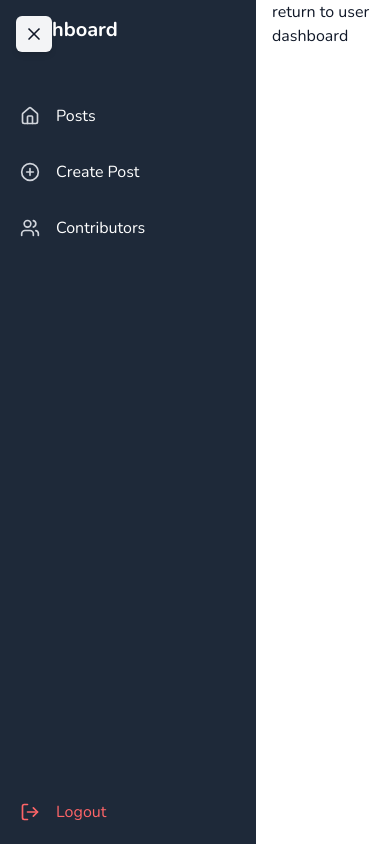
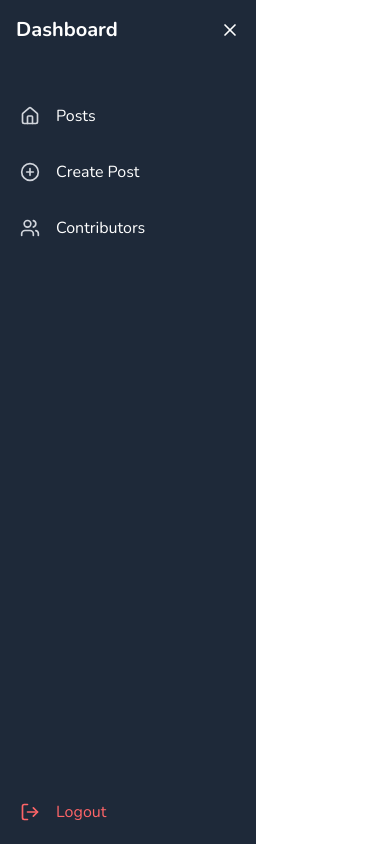
Before and after one commit to clifforddonk/blogsite_frontend, a Next.js app: page /dashboard/about in a window 390 px wide. Built offline with nearby package versions, Linux system fonts and the light colour scheme.

Commit message:
new changes

```diff
--- a/app/components/layout/Sidebar.jsx
+++ b/app/components/layout/Sidebar.jsx
@@ -11,22 +11,31 @@ const Sidebar = () => {
 
   return (
     <div className="relative">
-      {/* Mobile toggle button */}
+      {/* Mobile toggle button - only visible when sidebar is closed */}
+      {!expanded && (
         <button
-        className="lg:hidden fixed top-4 left-4 z-10 p-2 bg-gray-100 rounded-md shadow-md"
+          className="lg:hidden fixed top-4 left-4 z-20 p-2 bg-gray-100 rounded-md shadow-md"
           onClick={toggleSidebar}
         >
-        {expanded ? <X size={20} /> : <Menu size={20} />}
+          <Menu size={20} />
         </button>
+      )}
 
-      {/* Sidebar */}
+      {/* Sidebar - absolute positioning for overlay effect */}
       <div
-        className={
-          "h-screen bg-gray-800 text-white transition-all duration-300 w-64"
-        }
+        className={`fixed top-0 left-0 h-screen bg-gray-800 text-white transition-all duration-300 z-10 ${
+          expanded ? "w-64" : "w-0 lg:w-64"
+        } overflow-hidden`}
       >
+        {/* Header with Dashboard text and X button */}
         <div className="p-4 flex items-center justify-between">
           <h1 className="text-xl font-bold">Dashboard</h1>
+          {/* X button now inside the sidebar header, on the right side */}
+          {expanded && (
+            <button className="lg:hidden text-white" onClick={toggleSidebar}>
+              <X size={20} />
+            </button>
+          )}
         </div>
 
         <nav className="mt-8">
@@ -55,7 +64,7 @@ const Sidebar = () => {
                 className="flex items-center p-3 rounded-md hover:bg-gray-700 transition-colors"
               >
                 <Users className="text-gray-300" size={20} />
-                {expanded && <span className="ml-4">Contributors</span>}
+                <span className="ml-4">Contributors</span>
               </a>
             </li>
           </ul>
@@ -64,8 +73,16 @@ const Sidebar = () => {
         <div className="absolute bottom-0 w-full p-2">
           <button className="flex items-center w-full p-3 rounded-md hover:bg-gray-700 transition-colors">
             <LogOut className="text-red-400" size={20} />
-            {expanded && <span className="ml-4 text-red-400">Logout</span>}
+            <span className="ml-4 text-red-400">Logout</span>
           </button>
+        </div>
+      </div>
+
+      {/* Main content container with padding to prevent content from being hidden under sidebar on desktop */}
+      <div className="lg:ml-64 p-4">
+        {/* Your page content goes here */}
+        <div className="pt-16 lg:pt-0">
+          {/* Content starts here with padding-top on mobile to avoid toggle button */}
         </div>
       </div>
     </div>
```
Lines whose indentation alone changed are shown as unchanged.
